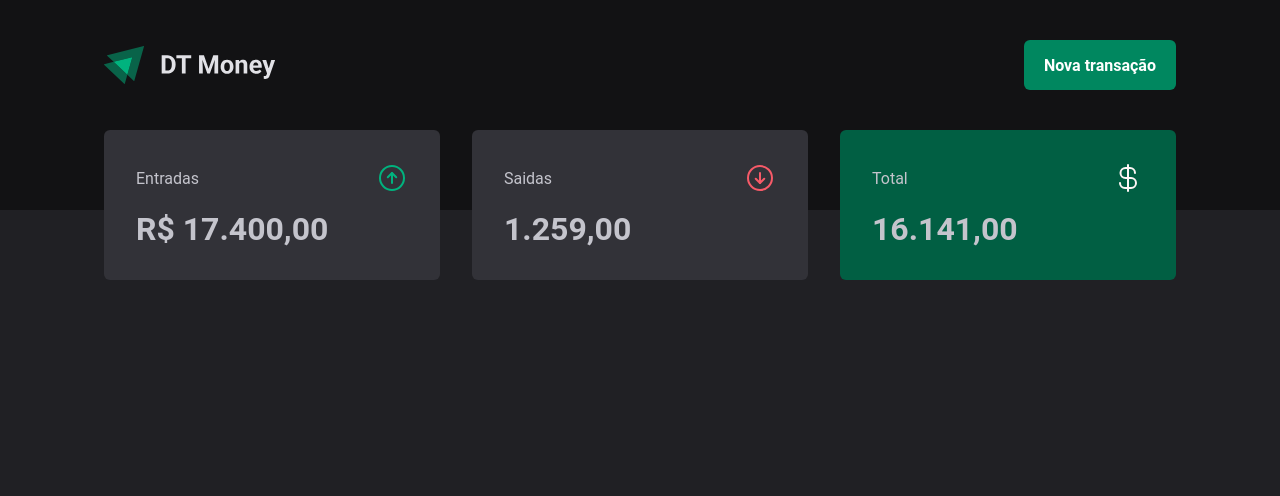
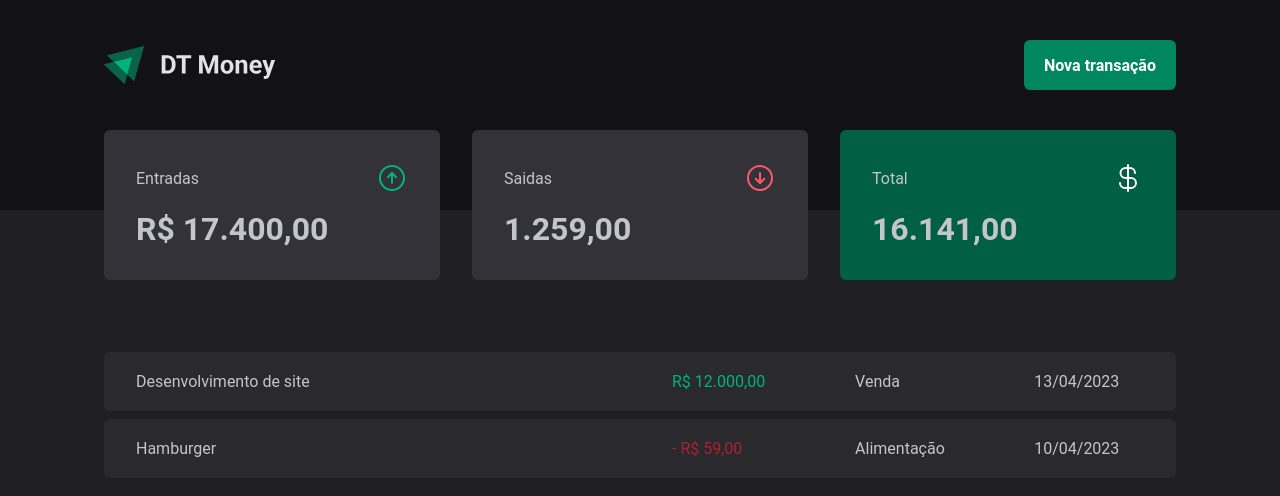
Before and after one commit to welitonwt/DT-Maney, a React (Vite) app: page / in a window 1280 px wide. Shown: the top 496 px of the page. Built offline with nearby package versions, Linux system fonts and the light colour scheme.

Commit message:
table structured

```diff
--- a/src/pages/Transaction/index.tsx
+++ b/src/pages/Transaction/index.tsx
@@ -1,11 +1,40 @@
 import { Header } from '../../components/Header'
 import { Summary } from '../../components/Summary'
+
+import {
+  PriceHighLight,
+  TransactionContainer,
+  TransactionsTable,
+} from './styled'
 
 export function Transaction() {
   return (
     <div>
       <Header />
       <Summary />
+
+      <TransactionContainer>
+        <TransactionsTable>
+          <tbody>
+            <tr>
+              <td width="50%">Desenvolvimento de site</td>
+              <td>
+                <PriceHighLight variant="income"> R$ 12.000,00 </PriceHighLight>
+              </td>
+              <td>Venda</td>
+              <td>13/04/2023</td>
+            </tr>
+            <tr>
+              <td width="50%">Hamburger</td>
+              <td>
+                <PriceHighLight variant="outcome"> - R$ 59,00 </PriceHighLight>
+              </td>
+              <td>Alimentação</td>
+              <td>10/04/2023</td>
+            </tr>
+          </tbody>
+        </TransactionsTable>
+      </TransactionContainer>
     </div>
   )
 }
--- /dev/null
+++ b/src/pages/Transaction/styled.ts
@@ -0,0 +1,38 @@
+import styled from 'styled-components'
+
+export const TransactionContainer = styled.main`
+  width: 100%;
+  max-width: 1120px;
+  margin: 4rem auto 0;
+  padding: 0 1.5rem;
+`
+export const TransactionsTable = styled.table`
+  width: 100%;
+  border-collapse: separate;
+  border-spacing: 0 0.5rem;
+
+  td {
+    padding: 1.25rem 2rem;
+    background: ${(props) => props.theme['gray-700']};
+
+    &:first-child {
+      border-top-left-radius: 6px;
+      border-bottom-left-radius: 6px;
+    }
+    &:last-child {
+      border-top-right-radius: 6px;
+      border-bottom-right-radius: 6px;
+    }
+  }
+`
+
+interface PriceHighLight {
+  variant: 'income' | 'outcome'
+}
+
+export const PriceHighLight = styled.span<PriceHighLight>`
+  color: ${(props) =>
+    props.variant === 'income'
+      ? props.theme['green-300']
+      : props.theme['red-500']};
+`
```
Also changed, not shown: src/pages/Transaction/styles.ts (deleted).
